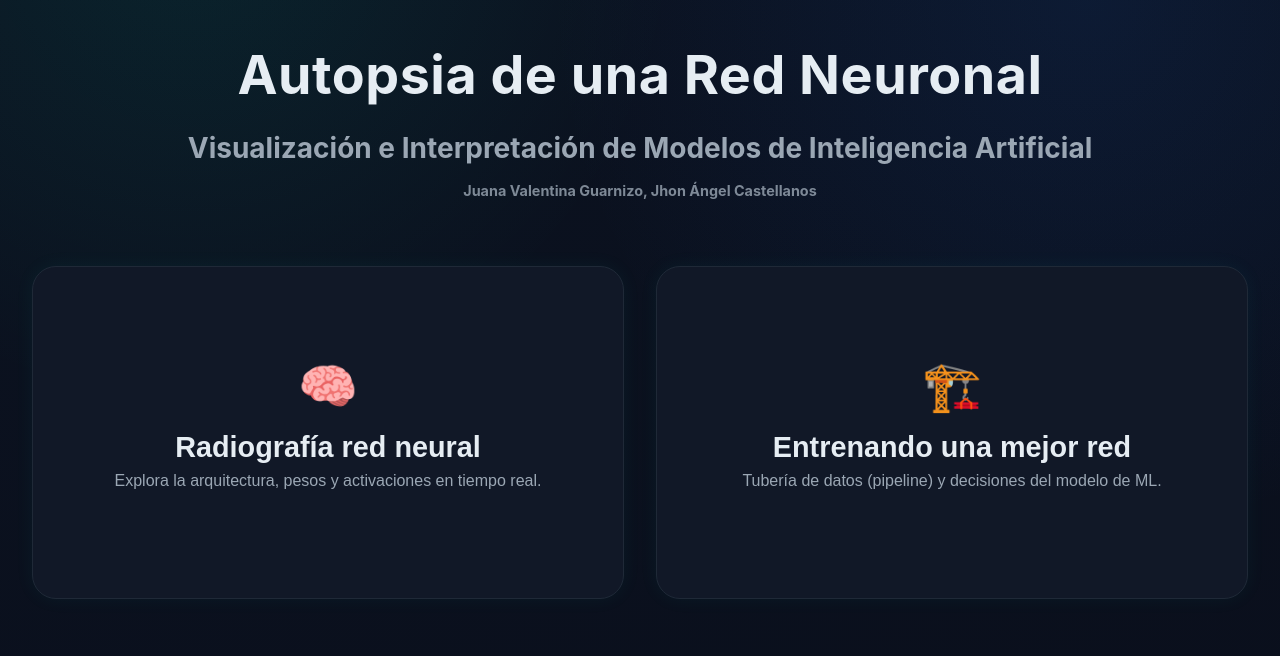
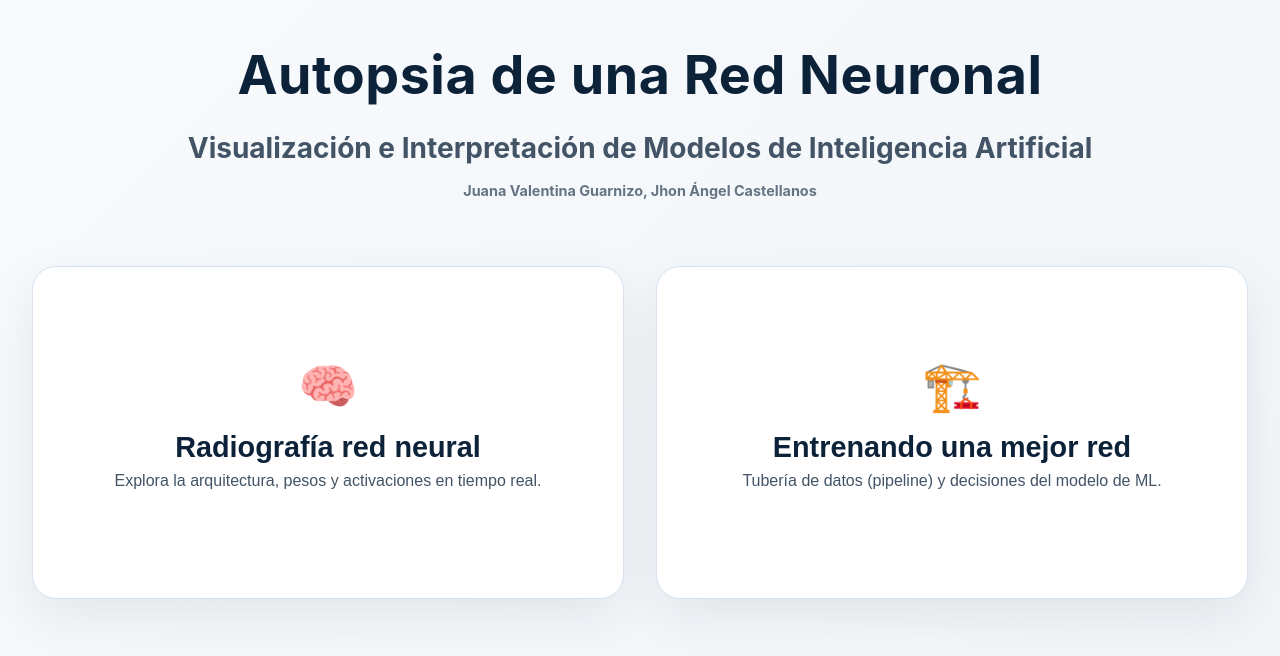
Before and after one commit to JValentinaGuarnizo/autopsia_red, a Next.js app: page / in a window 1280 px wide. Shown: the top 656 px of the page. Built offline with nearby package versions, Linux system fonts and the light colour scheme.

Commit message:
Ajuste de diseño: fondo cambiado a un tono claro suave (#f8fafc)

```diff
--- a/src/styles/globals.css
+++ b/src/styles/globals.css
@@ -18,24 +18,21 @@ body {
 }
 
 .app-shell {
-  --bg-start: #0b1220;
-  --bg-end: #0a0f1c;
-  --text-main: #e6edf3;
-  --text-muted: #9ba7b4;
-  --title: #e6edf3;
-  --surface: rgba(17, 24, 39, 0.92);
-  --surface-strong: #111827;
-  --surface-border: #1f2937;
-  --shadow: 0 0 20px rgba(0, 245, 196, 0.05);
-  --accent: #00f5c4;
-  --accent-soft: #1f6feb;
-  --panel-soft: #111827;
-  --panel-line: #1f2937;
+  --bg-start: #f8fafc;
+  --bg-end: #f1f5f9;
+  --text-main: #10263a;
+  --text-muted: #425466;
+  --title: #0b2239;
+  --surface: rgba(255, 255, 255, 0.82);
+  --surface-strong: #ffffff;
+  --surface-border: #d8e2ec;
+  --shadow: 0 18px 50px rgba(17, 24, 39, 0.08);
+  --accent: #0d7f86;
+  --accent-soft: #0f5f99;
+  --panel-soft: #f6f9fc;
+  --panel-line: #d9e2ec;
   min-height: 100vh;
-  background:
-    radial-gradient(circle at 15% -10%, rgba(0, 245, 196, 0.08), transparent 35%),
-    radial-gradient(circle at 85% 0%, rgba(31, 111, 235, 0.10), transparent 40%),
-    linear-gradient(165deg, var(--bg-start), var(--bg-end));
+  background: linear-gradient(135deg, var(--bg-start), var(--bg-end));
   color: var(--text-main);
   transition: background 0.3s ease, color 0.3s ease;
 }
```
